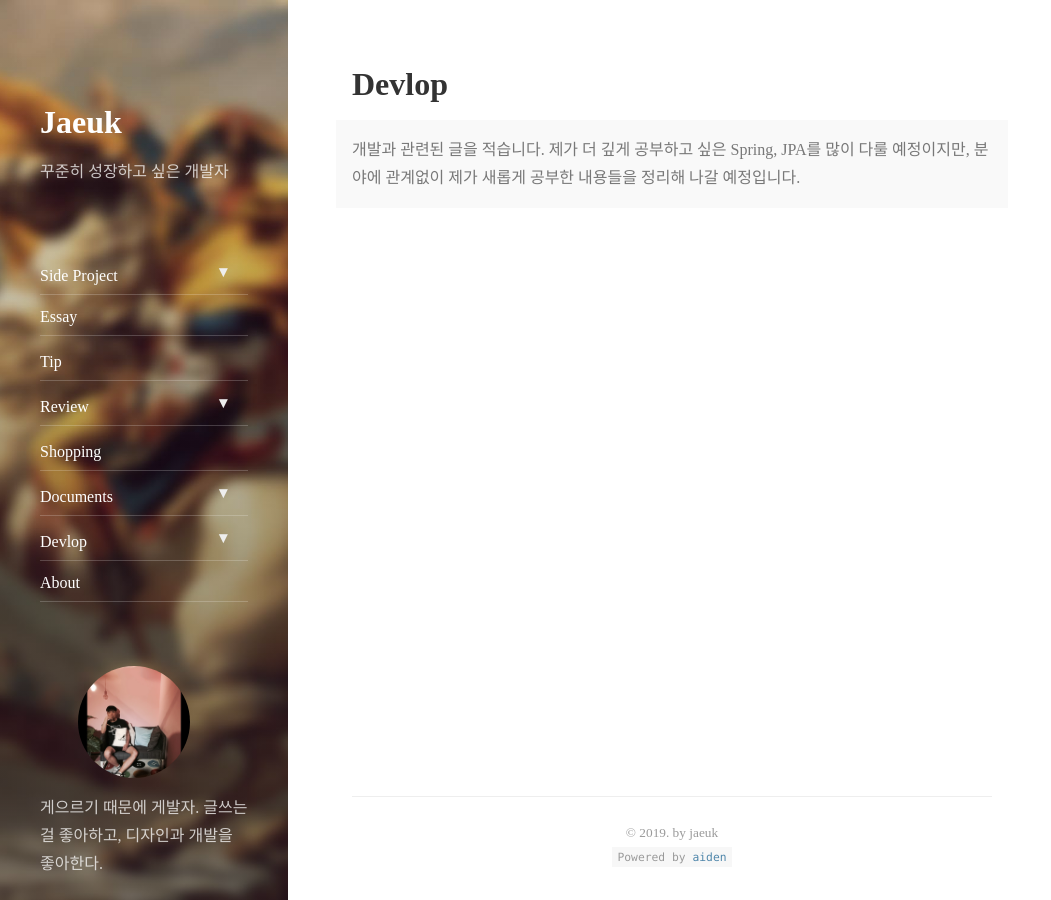
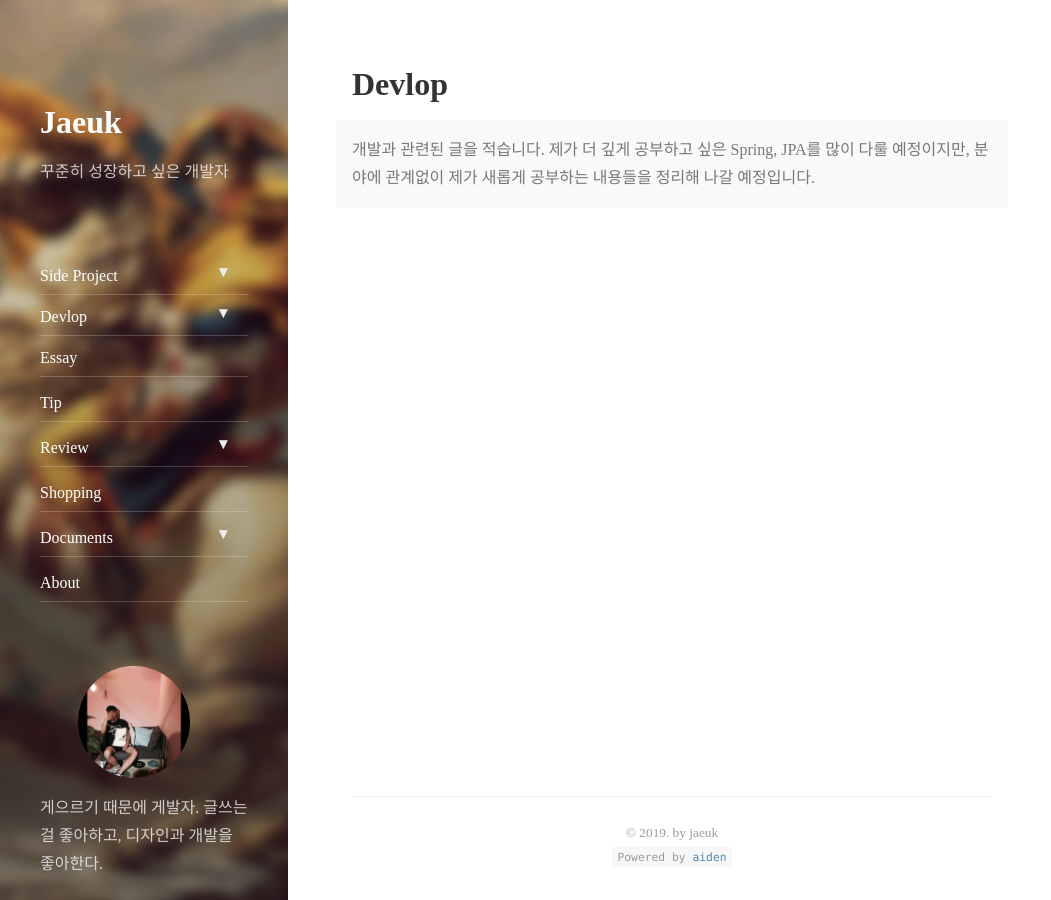
Before and after one commit to jaeuk2274/jaeuk2274.github.io, a Jekyll site: the page built from _featured_categories/devlop.md, in a window 1280 px wide and 900 px high. Shown: the whole window, without its empty margins (0-1051 px from the left). Built offline with Jekyll 4.4.1, drawn with Linux system fonts in a browser that asks for light colours; nearby versions of some CDN libraries.

Commit message:
Update devlop.md

```diff
--- a/_featured_categories/devlop.md
+++ b/_featured_categories/devlop.md
@@ -4,8 +4,8 @@
 slug: devlop
 menu: true
 submenu: true
-order: 8
+order: 2
 description: >
-  개발과 관련된 글을 적습니다. 제가 더 깊게 공부하고 싶은 Spring, JPA를 많이 다룰 예정이지만, 분야에 관계없이 제가 새롭게 공부한 내용들을 정리해 나갈 예정입니다.
+  개발과 관련된 글을 적습니다. 제가 더 깊게 공부하고 싶은 Spring, JPA를 많이 다룰 예정이지만, 분야에 관계없이 제가 새롭게 공부하는 내용들을 정리해 나갈 예정입니다.
 
 ---
```
